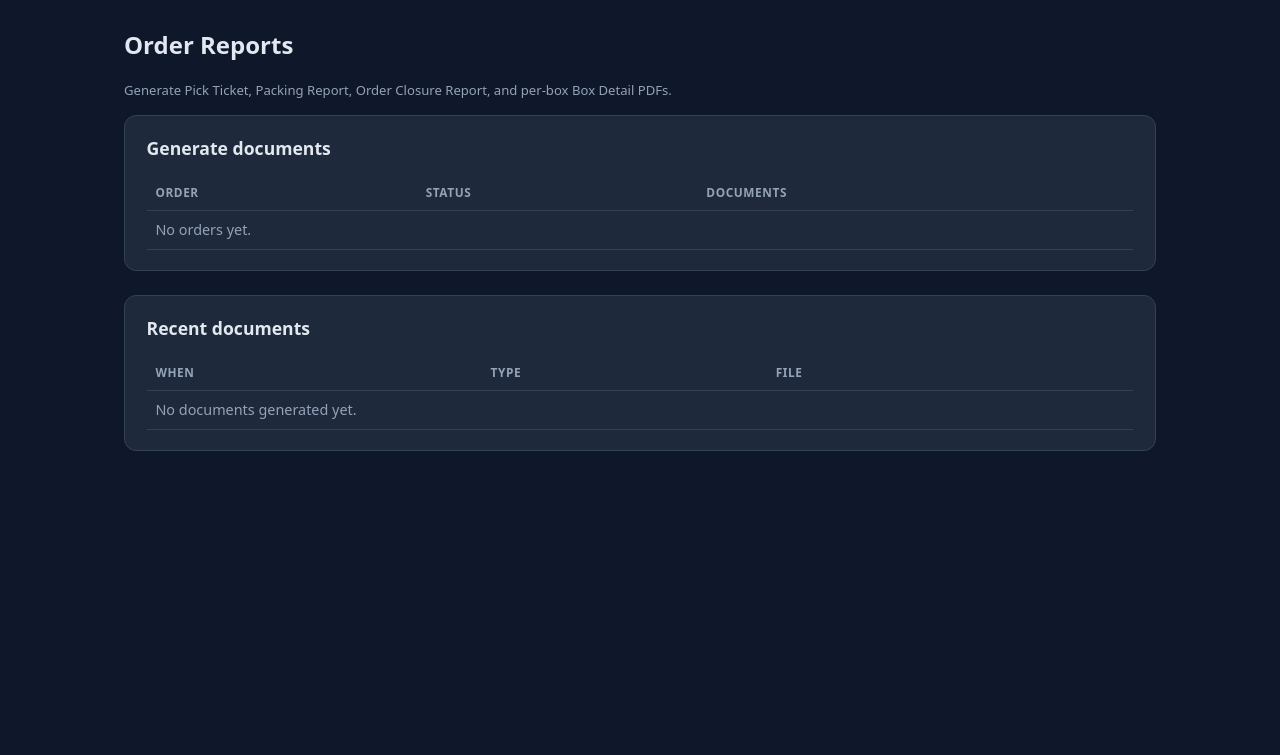
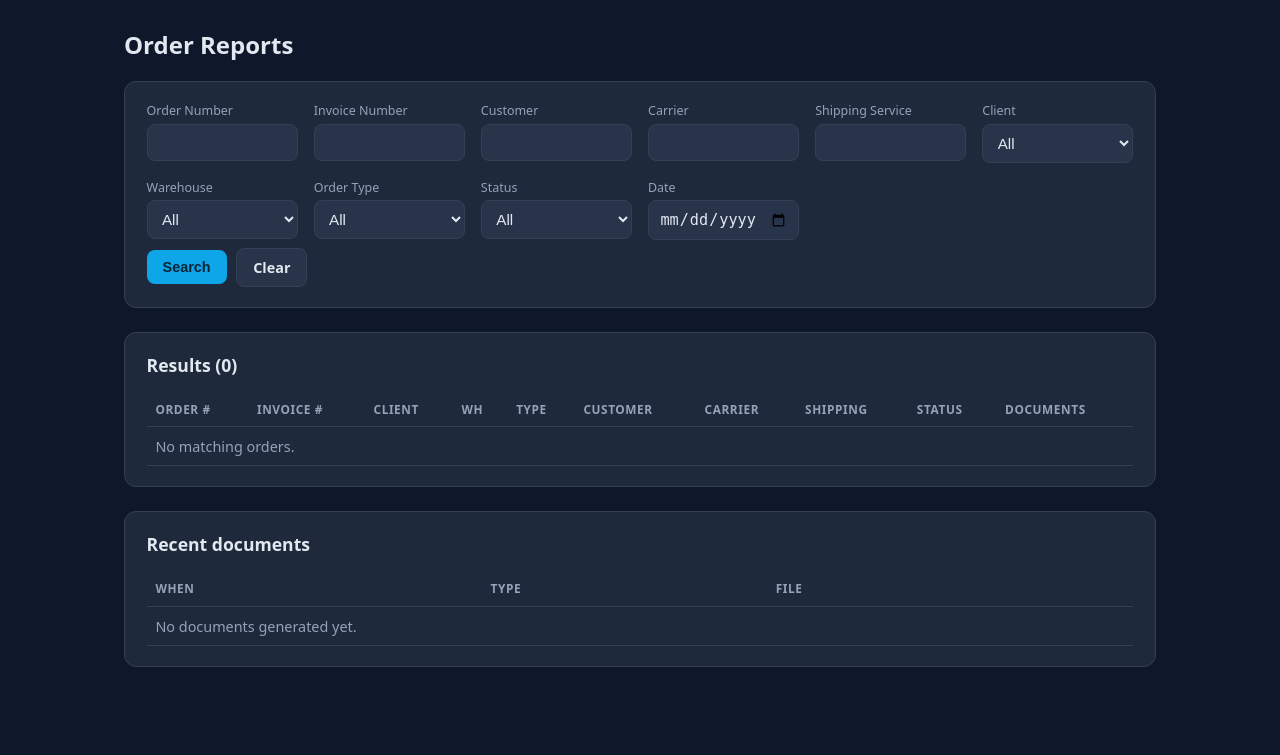
Before and after one commit to lavila2010/WMS, a Flask app: page /reports/ in a window 1280 px wide. Shown: the part 58-813 px from the top of the page. Before the commit the page ends 509 px from the top, so only its background shows below. Run offline with Flask 3, Linux system fonts and the light colour scheme; parts of the project's set-up code (start-up, migrations or seed data) failed here and were passed over.

Commit message:
Update UI (dashboard, orders, inventory, processing, reports) for scope + invoices
Co-authored-by: Leandro Avila <lavila2010@gmail.com>

```diff
--- a/app/blueprints/reports.py
+++ b/app/blueprints/reports.py
@@ -6,26 +6,81 @@ from flask import (
     flash,
     redirect,
     render_template,
+    request,
     send_file,
     url_for,
 )
 
-from ..models import Box, Document, Order
+from datetime import datetime
+
+from sqlalchemy import func
+
+from ..models import Box, Document, Invoice, Order
 from ..services.documents import (
     generate_box_detail,
     generate_order_closure,
     generate_packing_report,
     generate_pick_ticket,
 )
+from ..services.filters import apply_scope, parse_scope, scope_options
 
 bp = Blueprint("reports", __name__, url_prefix="/reports")
 
 
 @bp.route("/")
 def index():
-    orders = Order.query.order_by(Order.created_at.desc()).all()
+    args = request.args
+    scope = parse_scope(args)
+    query = apply_scope(Order.query.outerjoin(Invoice, Invoice.order_id == Order.id), Order, scope)
+
+    def like(field, value):
+        nonlocal query
+        value = (value or "").strip()
+        if value:
+            query = query.filter(field.ilike(f"%{value}%"))
+
+    like(Order.order_number, args.get("order_number"))
+    like(Order.customer, args.get("customer"))
+    like(Order.carrier, args.get("carrier"))
+    like(Order.shipping_service, args.get("shipping_service"))
+
+    invoice_number = (args.get("invoice_number") or "").strip()
+    if invoice_number:
+        query = query.filter(Invoice.invoice_number.ilike(f"%{invoice_number}%"))
+
+    status = (args.get("status") or "").strip()
+    if status:
+        query = query.filter(Order.status == status)
+
+    date_str = (args.get("date") or "").strip()
+    if date_str:
+        try:
+            day = datetime.strptime(date_str, "%Y-%m-%d").date()
+            query = query.filter(func.date(Order.created_at) == day)
+        except ValueError:
+            pass
+
+    orders = query.order_by(Order.created_at.desc()).all()
     documents = Document.query.order_by(Document.created_at.desc()).limit(50).all()
-    return render_template("reports/index.html", orders=orders, documents=documents)
+    from ..constants import OrderStatus
+
+    return render_template(
+        "reports/index.html",
+        orders=orders,
+        documents=documents,
+        options=scope_options(scope["client_id"]),
+        scope=scope,
+        statuses=OrderStatus.ORDER,
+        filters={
+            "order_number": args.get("order_number", ""),
+            "invoice_number": invoice_number,
+            "customer": args.get("customer", ""),
+            "carrier": args.get("carrier", ""),
+            "shipping_service": args.get("shipping_service", ""),
+            "status": status,
+            "date": date_str,
+        },
+    )
 
 
 @bp.route("/order/<int:order_id>/pick-ticket", methods=["POST"])
--- a/app/templates/dashboard.html
+++ b/app/templates/dashboard.html
@@ -3,11 +3,13 @@
 {% block content %}
 <h1>Dashboard</h1>
 
+{% include "_scope_filter.html" %}
+
 <div class="card">
   <h2>Inventory units</h2>
   <div class="grid">
     <div class="stat"><div class="num">{{ unit_counts.total }}</div><div class="label">Total</div></div>
-    <div class="stat"><div class="num">{{ unit_counts.in_stock }}</div><div class="label">In stock</div></div>
+    <div class="stat"><div class="num">{{ unit_counts.available }}</div><div class="label">Available</div></div>
     <div class="stat"><div class="num">{{ unit_counts.allocated }}</div><div class="label">Allocated</div></div>
     <div class="stat"><div class="num">{{ unit_counts.packed }}</div><div class="label">Packed</div></div>
     <div class="stat"><div class="num">{{ unit_counts.shipped }}</div><div class="label">Shipped</div></div>
--- a/app/templates/inventory/import.html
+++ b/app/templates/inventory/import.html
@@ -3,7 +3,7 @@
 {% block content %}
 <h1>Import Inventory.xlsx</h1>
 <div class="card">
-  <p class="muted">Required columns: <b>barcode</b>, <b>sku</b>. Optional: description, location. Each row is one physical unit with a unique barcode.</p>
+  <p class="muted">Required columns: <b>Client</b>, <b>Warehouse</b>, <b>OrderType</b>, <b>Barcode</b>, <b>SKU</b>. Optional: Description, Location. Each row is one physical unit with a globally unique barcode. One upload may contain multiple clients, warehouses, and order types.</p>
   <form method="post" enctype="multipart/form-data" class="inline-form">
     <label>Inventory workbook
       <input type="file" name="file" accept=".xlsx" required />
--- a/app/templates/orders/import.html
+++ b/app/templates/orders/import.html
@@ -3,7 +3,7 @@
 {% block content %}
 <h1>Import Orders.xlsx</h1>
 <div class="card">
-  <p class="muted">Required columns: <b>order_number</b>, <b>sku</b>, <b>quantity</b>. Optional: customer, description. Rows with the same order_number are grouped into one order.</p>
+  <p class="muted">Required columns: <b>Client</b>, <b>Warehouse</b>, <b>OrderType</b>, <b>OrderNumber</b>, <b>SKU</b>, <b>QtyOrdered</b>. Optional: Customer, Description, Carrier, ShippingService. Rows sharing Client+Warehouse+OrderType+OrderNumber form one order; their Customer/Carrier/ShippingService must agree or the import is rejected.</p>
   <form method="post" enctype="multipart/form-data" class="inline-form">
     <label>Orders workbook
       <input type="file" name="file" accept=".xlsx" required />
--- a/app/templates/reports/index.html
+++ b/app/templates/reports/index.html
@@ -2,30 +2,77 @@
 {% block title %}Order Reports{% endblock %}
 {% block content %}
 <h1>Order Reports</h1>
-<p class="steps">Generate Pick Ticket, Packing Report, Order Closure Report, and per-box Box Detail PDFs.</p>
 
 <div class="card">
-  <h2>Generate documents</h2>
+  <form method="get" action="{{ request.path }}">
+    <div class="grid">
+      <label>Order Number<input name="order_number" value="{{ filters.order_number }}" /></label>
+      <label>Invoice Number<input name="invoice_number" value="{{ filters.invoice_number }}" /></label>
+      <label>Customer<input name="customer" value="{{ filters.customer }}" /></label>
+      <label>Carrier<input name="carrier" value="{{ filters.carrier }}" /></label>
+      <label>Shipping Service<input name="shipping_service" value="{{ filters.shipping_service }}" /></label>
+      <label>Client
+        <select name="client_id">
+          <option value="">All</option>
+          {% for c in options.clients %}<option value="{{ c.id }}" {{ 'selected' if scope.client_id == c.id }}>{{ c.code }}</option>{% endfor %}
+        </select>
+      </label>
+      <label>Warehouse
+        <select name="warehouse_id">
+          <option value="">All</option>
+          {% for w in options.warehouses %}<option value="{{ w.id }}" {{ 'selected' if scope.warehouse_id == w.id }}>{{ w.code }}</option>{% endfor %}
+        </select>
+      </label>
+      <label>Order Type
+        <select name="order_type_id">
+          <option value="">All</option>
+          {% for t in options.order_types %}<option value="{{ t.id }}" {{ 'selected' if scope.order_type_id == t.id }}>{{ t.code }}</option>{% endfor %}
+        </select>
+      </label>
+      <label>Status
+        <select name="status">
+          <option value="">All</option>
+          {% for s in statuses %}<option value="{{ s }}" {{ 'selected' if filters.status == s }}>{{ s }}</option>{% endfor %}
+        </select>
+      </label>
+      <label>Date<input type="date" name="date" value="{{ filters.date }}" /></label>
+    </div>
+    <div class="btn-row">
+      <button type="submit">Search</button>
+      <a class="btn-secondary btn" href="{{ request.path }}">Clear</a>
+    </div>
+  </form>
+</div>
+
+<div class="card">
+  <h2>Results ({{ orders|length }})</h2>
   <table>
-    <thead><tr><th>Order</th><th>Status</th><th>Documents</th></tr></thead>
+    <thead>
+      <tr><th>Order #</th><th>Invoice #</th><th>Client</th><th>WH</th><th>Type</th>
+      <th>Customer</th><th>Carrier</th><th>Shipping</th><th>Status</th><th>Documents</th></tr>
+    </thead>
     <tbody>
       {% for o in orders %}
         <tr>
-          <td class="mono">{{ o.order_number }}</td>
+          <td class="mono"><a href="{{ url_for('orders.detail', order_id=o.id) }}">{{ o.order_number }}</a></td>
+          <td class="mono">{{ o.invoice.invoice_number if o.invoice else '—' }}</td>
+          <td>{{ o.client.code if o.client else '—' }}</td>
+          <td>{{ o.warehouse.code if o.warehouse else '—' }}</td>
+          <td>{{ o.order_type.code if o.order_type else '—' }}</td>
+          <td>{{ o.customer or '—' }}</td>
+          <td>{{ o.carrier or '—' }}</td>
+          <td>{{ o.shipping_service or '—' }}</td>
           <td><span class="badge badge-{{ o.status }}">{{ o.status }}</span></td>
           <td>
             <div class="btn-row">
-              <form method="post" action="{{ url_for('reports.pick_ticket', order_id=o.id) }}"><button type="submit">Pick Ticket</button></form>
-              <form method="post" action="{{ url_for('reports.packing_report', order_id=o.id) }}"><button type="submit">Packing Report</button></form>
-              <form method="post" action="{{ url_for('reports.closure', order_id=o.id) }}"><button type="submit">Closure Report</button></form>
-              {% for box in o.boxes %}
-                <form method="post" action="{{ url_for('reports.box_detail', box_id=box.id) }}"><button class="btn-secondary btn" type="submit">Box {{ box.box_number }}</button></form>
-              {% endfor %}
+              <form method="post" action="{{ url_for('reports.pick_ticket', order_id=o.id) }}"><button type="submit">Pick</button></form>
+              <form method="post" action="{{ url_for('reports.packing_report', order_id=o.id) }}"><button type="submit">Packing</button></form>
+              <form method="post" action="{{ url_for('reports.closure', order_id=o.id) }}"><button type="submit">Closure</button></form>
             </div>
           </td>
         </tr>
       {% else %}
-        <tr><td colspan="3" class="muted">No orders yet.</td></tr>
+        <tr><td colspan="10" class="muted">No matching orders.</td></tr>
       {% endfor %}
     </tbody>
   </table>
```
Also changed, not shown: app/blueprints/dashboard.py (+31 -13 lines), app/blueprints/inventory.py (+12 -4 lines), app/blueprints/orders.py (+26 -5 lines), app/blueprints/processing.py (+9 -2 lines), app/templates/_scope_filter.html (added, +30 -0 lines), app/templates/inventory/index.html (+12 -6 lines), app/templates/orders/detail.html (+14 -1 lines), app/templates/orders/index.html (+23 -5 lines), app/templates/processing/detail.html (+11 -0 lines).
